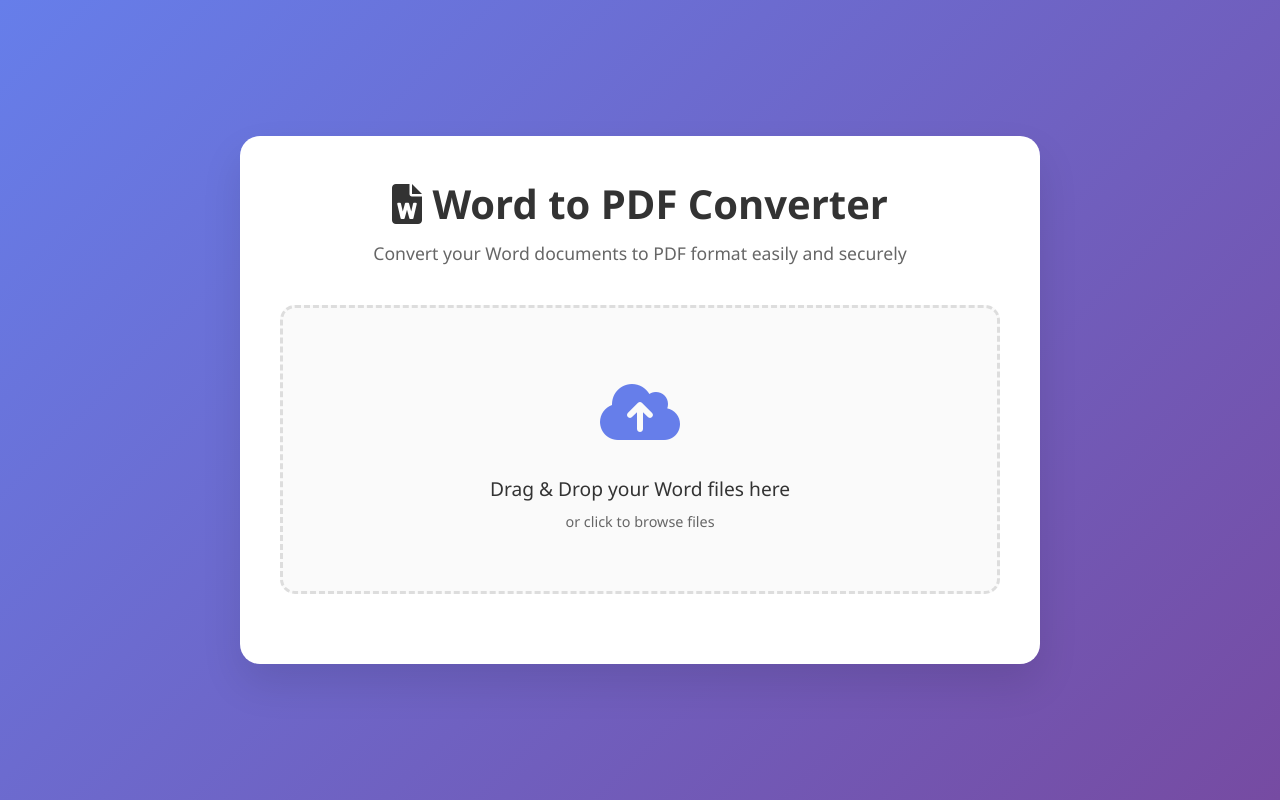
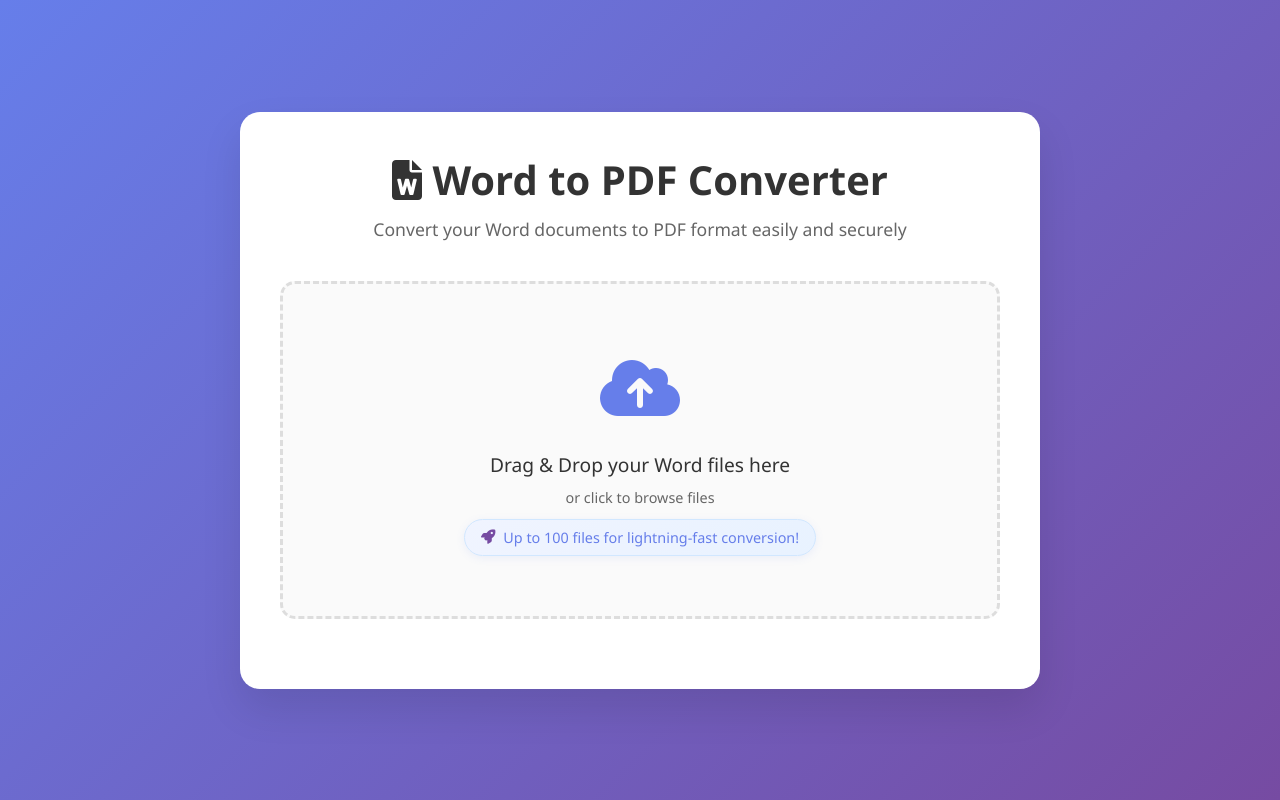
Before and after one commit to rohit-agarwal-ITT/wordToPdf, a Flask app: page / in a window 1280 px wide. Run offline with Flask 3, Linux system fonts and the light colour scheme.

Commit message:
Added max file limit message

```diff
--- a/app/templates/index.html
+++ b/app/templates/index.html
@@ -85,6 +85,32 @@
         .upload-subtext {
             color: #666;
             font-size: 0.9em;
+        }
+
+        .upload-limit {
+            color: #667eea;
+            font-size: 0.9em;
+            margin-top: 12px;
+            padding: 8px 16px;
+            background: linear-gradient(135deg, #f0f4ff 0%, #e8f2ff 100%);
+            border-radius: 20px;
+            display: inline-flex;
+            align-items: center;
+            gap: 8px;
+            border: 1px solid #d1e7ff;
+            font-weight: 500;
+            box-shadow: 0 2px 8px rgba(102, 126, 234, 0.1);
+            transition: all 0.3s ease;
+        }
+
+        .upload-limit:hover {
+            transform: translateY(-1px);
+            box-shadow: 0 4px 12px rgba(102, 126, 234, 0.15);
+        }
+
+        .upload-limit i {
+            color: #764ba2;
+            font-size: 1em;
         }
 
         .file-input {
@@ -386,6 +412,10 @@
             </div>
             <div class="upload-text">Drag & Drop your Word files here</div>
             <div class="upload-subtext">or click to browse files</div>
+            <div class="upload-limit">
+                <i class="fas fa-rocket"></i>
+                <span>Up to 100 files for lightning-fast conversion!</span>
+            </div>
             <input type="file" id="fileInput" class="file-input" multiple accept=".docx,.doc">
         </div>
 
```
